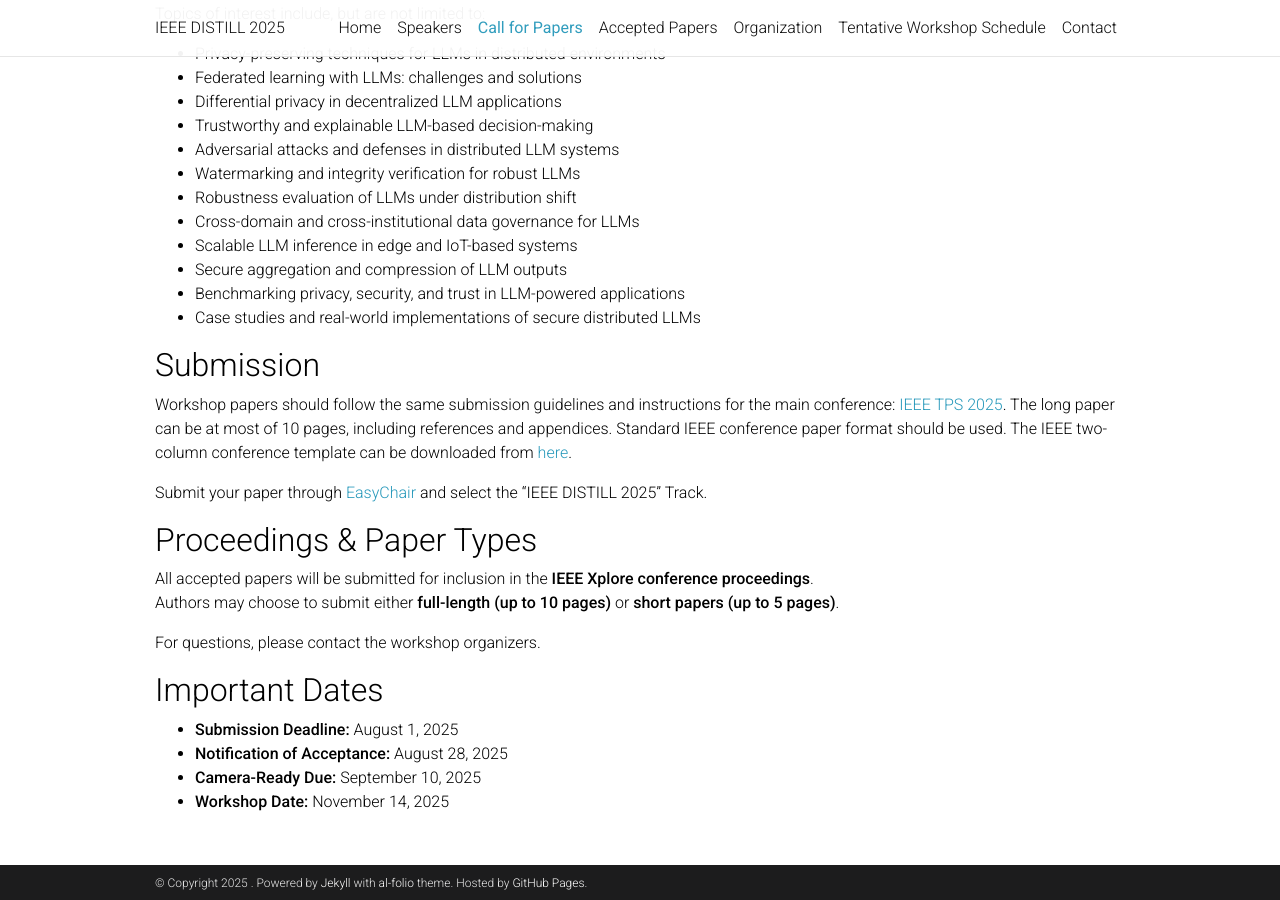
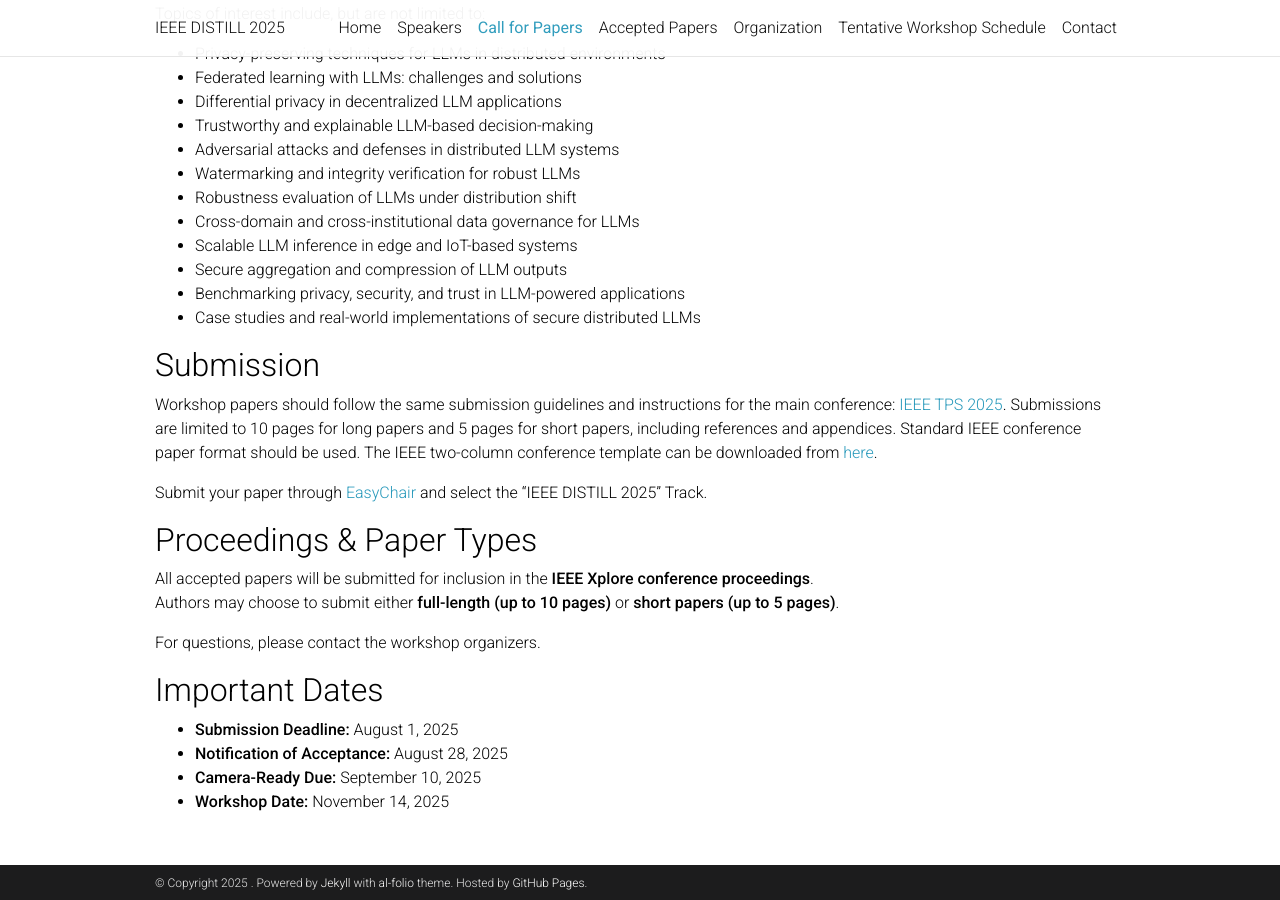
Before and after one commit to ieeedistill/ieeedistill.github.io, a Jekyll site: the page built from _pages/call_for_paper.md, in a window 1280 px wide and 900 px high, scrolled down 524 px. Built offline with Jekyll 4.4.1, drawn with Linux system fonts in a browser that asks for light colours; comment, search, counter and statistics services are not loaded; a style sheet for code colours, icons or effects is not loaded.

Commit message:
Update call_for_paper.md

```diff
--- a/_pages/call_for_paper.md
+++ b/_pages/call_for_paper.md
@@ -32,7 +32,7 @@ Topics of interest include, but are not limited to:
 
 
 ## Submission
-Workshop papers should follow the same submission guidelines and instructions for the main conference: [IEEE TPS 2025](https://www.sis.pitt.edu/lersais/conference/tps/2025/). The long paper can be at most of 10 pages, including references and appendices. Standard IEEE conference paper format should be used. The IEEE two-column conference template can be downloaded from [here](https://www.ieee.org/conferences/publishing/templates).
+Workshop papers should follow the same submission guidelines and instructions for the main conference: [IEEE TPS 2025](https://www.sis.pitt.edu/lersais/conference/tps/2025/). Submissions are limited to 10 pages for long papers and 5 pages for short papers, including references and appendices. Standard IEEE conference paper format should be used. The IEEE two-column conference template can be downloaded from [here](https://www.ieee.org/conferences/publishing/templates).
 
 Submit your paper through [EasyChair](https://easychair.org/account2/signin?l=7661155834746278132) and select the "IEEE DISTILL 2025" Track.
 
```
